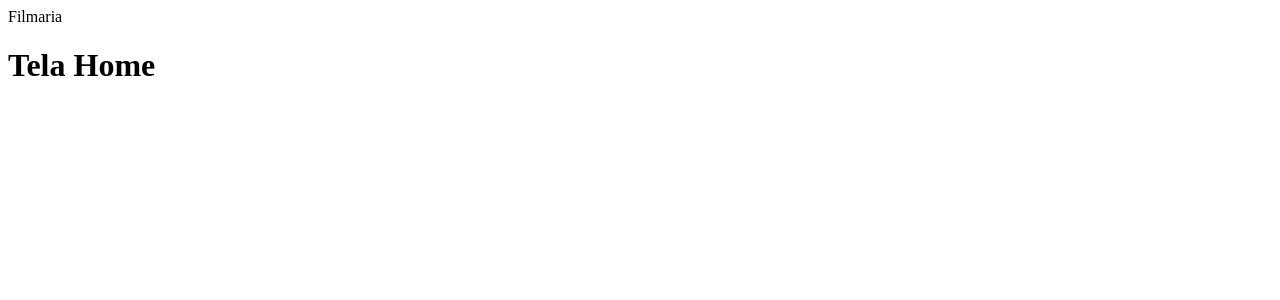
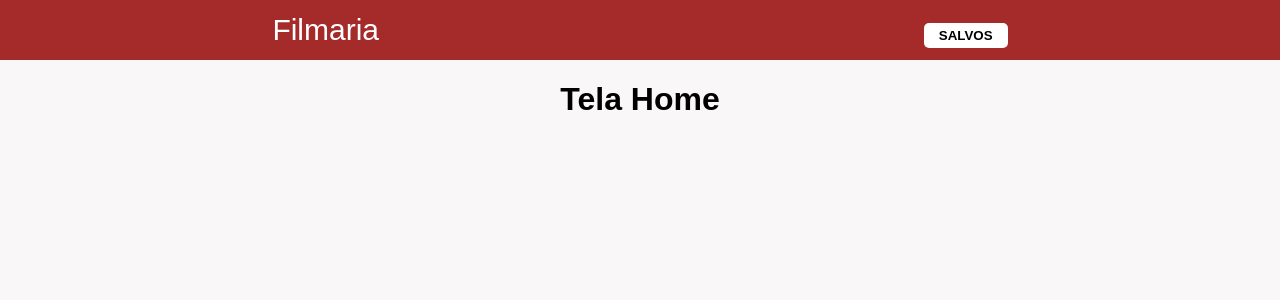
Before and after one commit to cunhaluisg5/filmaria_vue, a Vue app: page / in a window 1280 px wide. Shown: the top 300 px of the page. Built offline with nearby package versions, Linux system fonts and the light colour scheme.

Commit message:
Cria componente Header

```diff
--- a/public/index.html
+++ b/public/index.html
@@ -6,6 +6,14 @@
     <meta name="viewport" content="width=device-width,initial-scale=1.0">
     <link rel="icon" href="<%= BASE_URL %>favicon.ico">
     <title><%= htmlWebpackPlugin.options.title %></title>
+    <style>
+      body{
+        margin: 0;
+        padding: 0;
+        font-family: sans-serif;
+        background-color: #F9F7F7;
+      }
+    </style>
   </head>
   <body>
     <noscript>
--- a/src/App.vue
+++ b/src/App.vue
@@ -15,6 +15,12 @@ export default {
 }
 </script>
 
-<style>
-
+<style scoped>
+  #app{
+    display: flex;
+    width: 100%;
+    justify-content: center;
+    align-items: center;
+    flex-direction: column;
+  }
 </style>
--- a/src/components/Header.vue
+++ b/src/components/Header.vue
@@ -1,6 +1,7 @@
 <template>
   <header id="header">
-    <span>Filmaria</span>
+    <router-link to='/' exact>Filmaria</router-link>
+    <router-link to='/salvos' exact class="meusFilmes"><button>SALVOS</button></router-link>
   </header>
 </template>
 
@@ -11,5 +12,29 @@ export default {
 </script>
 
 <style scoped>
+  #header{
+    display: flex;
+    align-items: center;
+    justify-content: space-around;
+    width: 100%;
+    height: 60px;
+    background-color: brown;
+  }
 
+  #header a{
+    text-decoration: none;
+    font-size: 30px;
+    color: #FFF;
+    cursor: pointer;
+  }
+
+  button{
+    cursor: pointer;
+    border: 0;
+    background: #FFF;
+    padding: 5px 15px;
+    outline: none;
+    border-radius: 5px;
+    font-weight: bold;
+  }
 </style>
```
